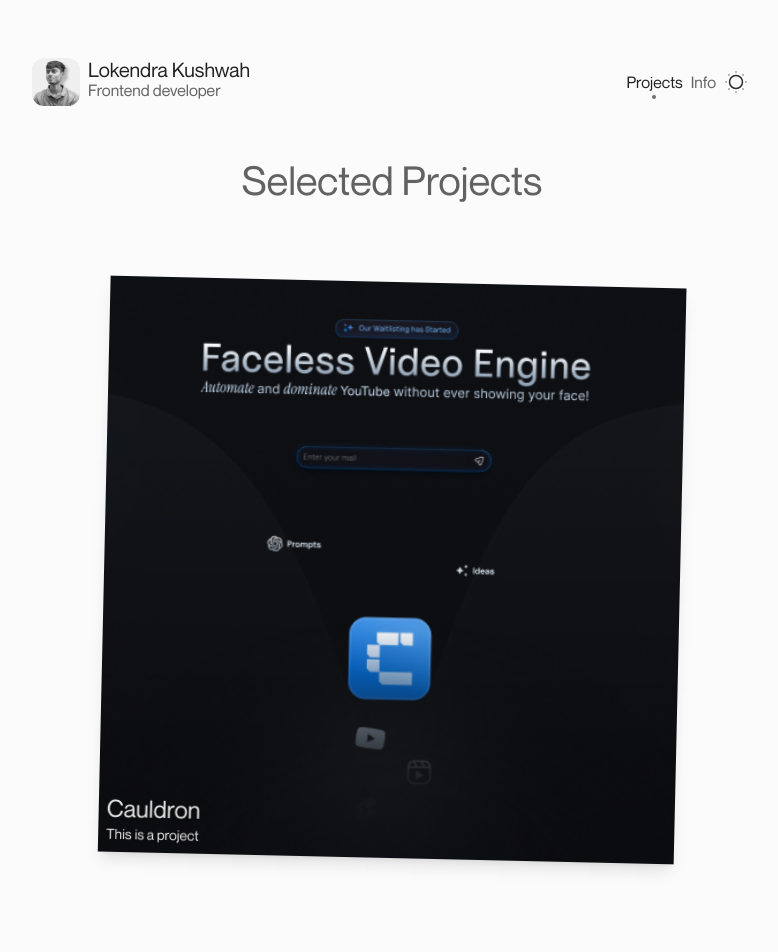
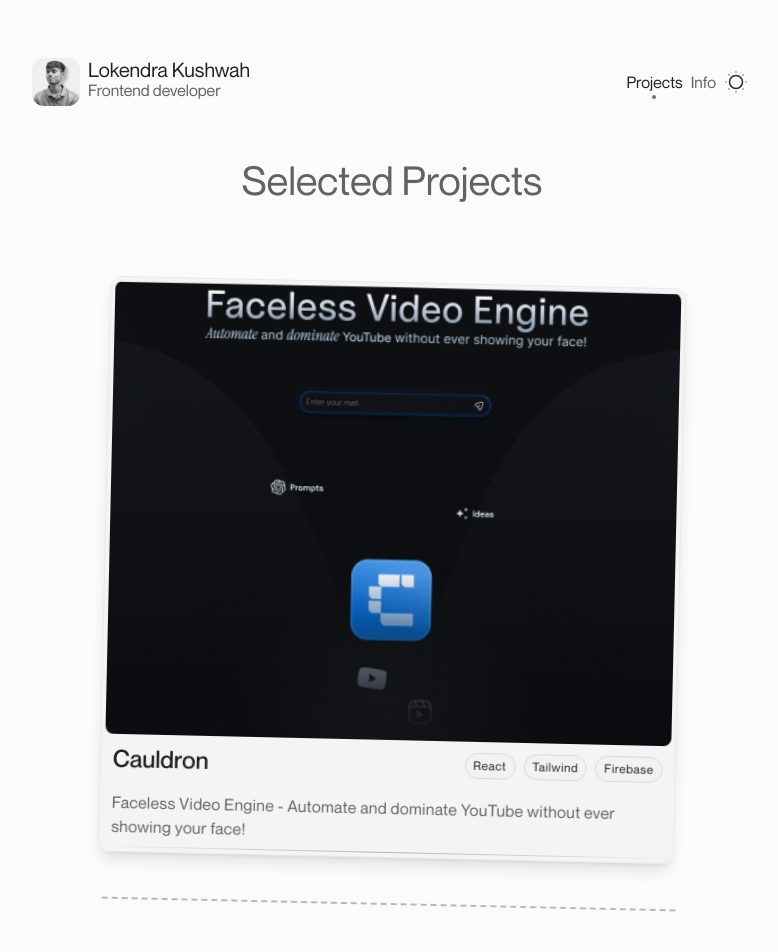
Before and after one commit to Lokendrakushwah12/PortfolioV1, a React (Vite) app: page / in a window 1280 px wide. Shown: the top 952 px of the page, without its empty margins (248-1026 px from the left). Built offline with nearby package versions, Linux system fonts and the light colour scheme.

Commit message:
project cards done

```diff
--- a/src/components/Card.jsx
+++ b/src/components/Card.jsx
@@ -1,15 +1,40 @@
 import React from "react";
 import BlurFade from "./BlurFade";
 
-const Card = ({ title, description, url }) => {
+const Card = ({ title, description, tags, url }) => {
   return (
     <>
-      <div className="relative flex h-[28rem] w-[28rem] flex-col items-start justify-start overflow-hidden bg-[#f2f2f2] shadow-lg xm:h-[24rem] xm:w-[24rem] md:h-[36rem] md:w-[36rem]">
-        <img className="h-full w-full object-cover" src={url} alt={title} />
-        <div className="absolute bottom-0 flex flex-col gap-0 p-2 text-[#eaeaea]">
-          <div className="text-shadow text-2xl">{title}</div>
-          <div className="text-shadow text-sm">{description}</div>
+      <div className="relative flex h-[28rem] w-[28rem] flex-col items-start justify-start rounded-xl border border-[#e9e9e9] bg-[#91919110] p-1 shadow-lg dark:border-[#212121] xm:h-[24rem] xm:w-[24rem] md:h-[36rem] md:w-[36rem]">
+        <img
+          className="h-4/5 w-full rounded-lg object-cover"
+          src={url}
+          alt={title}
+        />
+        {/* border */}
+        <div className="absolute z-10 h-0 w-full bg-gradient-to-r from-[#242424] via-[#f2f2f2] to-[#242424] dark:h-[1px]" />
+        <div className="absolute z-10 block h-[1px] w-full bg-gradient-to-r from-[#f2f2f2] via-gray-500/50 to-[#f2f2f2] dark:h-0" />
+        <div className="absolute bottom-[4px] z-10 h-0 w-full bg-gradient-to-r from-[#242424] via-[#f2f2f2] to-[#242424] dark:h-[1px]" />
+        <div className="absolute bottom-[4px] z-10 block h-[1px] w-full bg-gradient-to-r from-[#f2f2f2] via-gray-500/50 to-[#f2f2f2] dark:h-0" />
+        {/* content */}
+        <div className="flex h-1/5 w-full flex-col justify-center gap-4 p-2 text-[#212121] dark:text-[#f2f2f2]">
+          <div className="flex w-full items-center justify-between">
+            <div className="text-2xl font-[500]">{title}</div>
+            <div className="flex gap-2">
+              {tags.map((tag, index) => (
+                <div
+                  key={index}
+                  className="rounded-full border border-[#d9d9d9] bg-[#f2f2f2] px-2 py-1 text-xs tracking-wider dark:border-[#414141] dark:bg-[#242424]"
+                >
+                  {tag}
+                </div>
+              ))}
+            </div>
+          </div>
+          <div className="text-base tracking-wide text-[#212121]/70 dark:text-[#f2f2f2]/70">
+            {description}
+          </div>
         </div>
+        <div className="absolute -bottom-12 w-full border-b-2 border-dashed border-gray-500/50"></div>
       </div>
     </>
   );
--- a/src/components/Projects.jsx
+++ b/src/components/Projects.jsx
@@ -18,15 +18,17 @@
 const cardData = [
   {
     title: "Cauldron",
-    description: "This is a project",
+    description:
+      "Faceless Video Engine - Automate and dominate YouTube without ever showing your face!",
     url: CauldronIMG,
     tags: ["React", "Tailwind", "Firebase"],
-    link: "",
+    link: "https://cauldron.live/",
     logo: Cauldron,
   },
   {
     title: "Pixa ui",
-    description: "This is a project",
+    description:
+      "Pixa UI - Collection of Open Source Components for React + TailwindCSS for your Project.",
     url: PixauiIMG,
     tags: ["React", "Tailwind", "Firebase"],
     link: "https://pixa-ui.vercel.app/",
@@ -34,7 +36,8 @@
   },
   {
     title: "Anubhav",
-    description: "This is a project",
+    description:
+      "It is a web-based platform that offers articles and resources focused on college placements and interview experiences.",
     url: AnubhavIMG,
     tags: ["React", "Tailwind", "Firebase"],
     link: "https://anubhav-frontend-23.vercel.app/",
@@ -53,7 +56,7 @@
     const observerOptions = {
       root: null,
       rootMargin: "0px",
-      threshold: 0.8, // 50% visibility
+      threshold: 0.6, // 50% visibility
     };
 
     const observerCallback = (entries) => {
@@ -146,11 +149,12 @@
                   ref={(el) => (projectRefs.current[index] = el)}
                   className="transition-transform duration-500"
                 >
-                  <BlurFade delay={index/4}>
+                  <BlurFade delay={index / 4}>
                     <Card
                       title={data.title}
                       description={data.description}
                       url={data.url}
+                      tags={data.tags}
                     />
                   </BlurFade>
                 </div>
```
